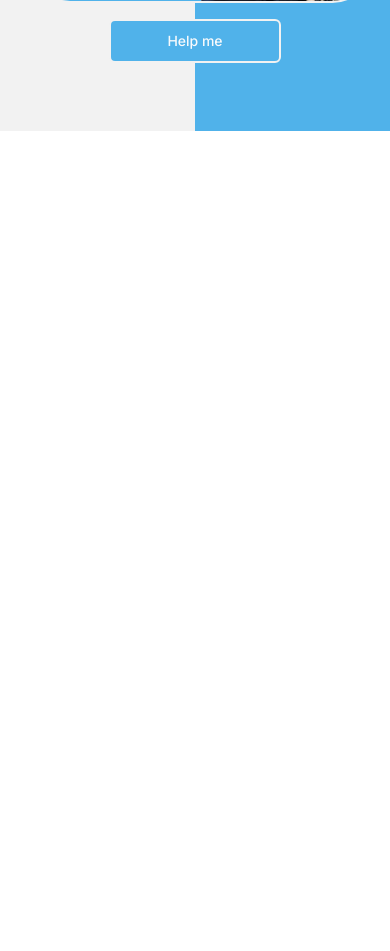
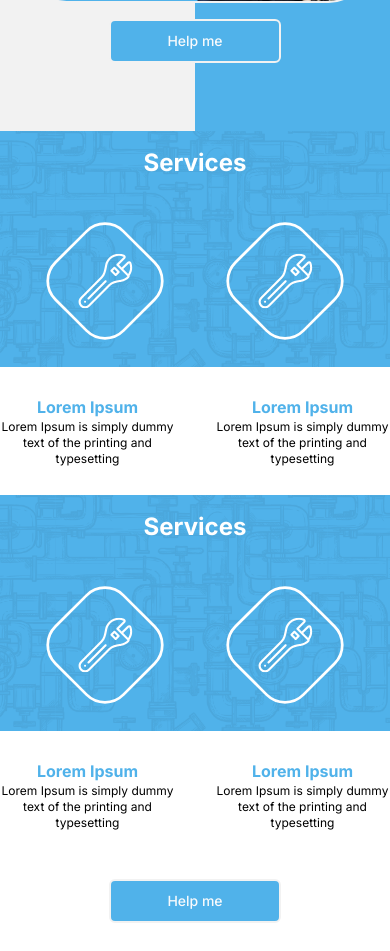
Before and after one commit to Flavio-JS/landing-pages-tailwind, a Next.js app: page /roundrock in a window 390 px wide. Shown: the part 960-1911 px from the top of the page. Before the commit the page ends 1091 px from the top, so only its background shows below. Built offline with nearby package versions, Linux system fonts and the light colour scheme.

Commit message:
second section finished

```diff
--- a/src/app/layout.tsx
+++ b/src/app/layout.tsx
@@ -1,3 +1,4 @@
+import { WindowSizeProvider } from "@/contexts/WindowSizeContext";
 import type { Metadata } from "next";
 import { Inter } from "next/font/google";
 import "./globals.css";
@@ -16,7 +17,9 @@ export default function RootLayout({
 }>) {
   return (
     <html lang="en">
-      <body className={inter.className}>{children}</body>
+      <WindowSizeProvider>
+        <body className={inter.className}>{children}</body>
+      </WindowSizeProvider>
     </html>
   );
 }
--- a/src/components/RoundRockComponents/RoundRockComponentPage/RoundRockComponentPage.tsx
+++ b/src/components/RoundRockComponents/RoundRockComponentPage/RoundRockComponentPage.tsx
@@ -1,12 +1,14 @@
 import { NextPage } from "next";
 import { Banner } from "../Banner/Banner";
 import { FirstSection } from "../FirstSection/FirstSection";
+import { SecondSection } from "../SecondSection/SecondSection";
 
 export const RoundRockComponentPage: NextPage = () => {
   return (
     <div className="flex min-h-screen flex-col items-center ">
       <Banner />
       <FirstSection />
+      <SecondSection />
     </div>
   );
 };
--- /dev/null
+++ b/src/components/RoundRockComponents/SecondSection/SecondSection.tsx
@@ -0,0 +1,125 @@
+"use client";
+
+import { Icons } from "@/components/Icons/Icons";
+import { Button } from "@/components/ui/button";
+import { useWindowSize } from "@/contexts/WindowSizeContext";
+
+export const SecondSection = () => {
+  const size = useWindowSize();
+  const iconSize = size.width && size.width > 640 ? 180 : 140;
+
+  return (
+    <>
+      <div className=" hidden h-full w-full flex-col lg:flex">
+        <div
+          className="flex h-full flex-col items-center justify-center gap-8 bg-cover p-4 "
+          style={{
+            position: "relative",
+            backgroundImage: "url('/banners/section2.png')",
+            backgroundPosition: "right center",
+          }}
+        >
+          <h2 className="text-2xl font-bold text-white">Services</h2>
+          <div className="flex gap-20">
+            {Array.from({ length: 4 }).map((_, index) => (
+              <Icons.WrenchIcon key={index} width={180} height={180} />
+            ))}
+          </div>
+        </div>
+        <div className="flex w-full flex-col items-center gap-12 py-7">
+          <div className="flex w-full justify-center gap-20 text-center">
+            {Array.from({ length: 4 }).map((_, index) => (
+              <div key={index} className="flex w-full max-w-[180px] flex-col">
+                <span className="text-lg font-bold text-[#50B2EA]">
+                  Lorem Ipsum
+                </span>
+                <span className="text-sm">
+                  Lorem Ipsum is simply dummy text of the printing and
+                  typesetting
+                </span>
+              </div>
+            ))}
+          </div>
+          <Button className="w-fit border-2 border-solid border-[#F2F2F2] bg-[#50B2EA] px-14 py-5 transition-colors hover:bg-blue-400">
+            Help me
+          </Button>
+        </div>
+      </div>
+      <div className="flex h-full w-full flex-col lg:hidden">
+        <div
+          className="flex h-full flex-col items-center justify-center gap-8 bg-cover p-4 "
+          style={{
+            position: "relative",
+            backgroundImage: "url('/banners/section2.png')",
+            backgroundPosition: "right center",
+          }}
+        >
+          <h2 className="text-2xl font-bold text-white">Services</h2>
+          <div className="flex gap-10 sm:gap-20">
+            {Array.from({ length: 2 }).map((_, index) => (
+              <Icons.WrenchIcon
+                key={index}
+                width={iconSize}
+                height={iconSize}
+              />
+            ))}
+          </div>
+        </div>
+        <div className="flex w-full flex-col items-center gap-12 py-7">
+          <div className="flex w-full justify-center gap-10 text-center sm:gap-20">
+            {Array.from({ length: 2 }).map((_, index) => (
+              <div key={index} className="flex w-full max-w-[180px] flex-col">
+                <span className="text-base font-bold text-[#50B2EA] sm:text-lg">
+                  Lorem Ipsum
+                </span>
+                <span className="text-xs sm:text-sm">
+                  Lorem Ipsum is simply dummy text of the printing and
+                  typesetting
+                </span>
+              </div>
+            ))}
+          </div>
+        </div>
+      </div>
+      <div className="flex h-full w-full flex-col lg:hidden">
+        <div
+          className="flex h-full flex-col items-center justify-center gap-8 bg-cover p-4 "
+          style={{
+            position: "relative",
+            backgroundImage: "url('/banners/section2.png')",
+            backgroundPosition: "right center",
+          }}
+        >
+          <h2 className="text-2xl font-bold text-white">Services</h2>
+          <div className="flex gap-10 sm:gap-20">
+            {Array.from({ length: 2 }).map((_, index) => (
+              <Icons.WrenchIcon
+                key={index}
+                width={iconSize}
+                height={iconSize}
+              />
+            ))}
+          </div>
+        </div>
+        <div className="flex w-full flex-col items-center gap-12 py-7">
+          <div className="flex w-full justify-center gap-10 text-center sm:gap-20">
+            {Array.from({ length: 2 }).map((_, index) => (
+              <div key={index} className="flex w-full max-w-[180px] flex-col">
+                <span className="text-base font-bold text-[#50B2EA] sm:text-lg">
+                  Lorem Ipsum
+                </span>
+                <span className="text-xs sm:text-sm">
+                  Lorem Ipsum is simply dummy text of the printing and
+                  typesetting
+                </span>
+              </div>
+            ))}
+          </div>
+          <Button className="w-fit border-2 border-solid border-[#F2F2F2] bg-[#50B2EA] px-14 py-5 transition-colors hover:bg-blue-400">
+            Help me
+          </Button>
+        </div>
+      </div>
+    </>
+  );
+};
--- /dev/null
+++ b/src/contexts/WindowSizeContext.tsx
@@ -0,0 +1,48 @@
+"use client";
+
+import React, { createContext, useContext, useState, useEffect } from "react";
+
+export type WindowSize = {
+  width: number | undefined;
+  height: number | undefined;
+};
+
+const WindowSizeContext = createContext<WindowSize | undefined>(undefined);
+
+export const WindowSizeProvider: React.FC<{ children: React.ReactNode }> = ({
+  children,
+}) => {
+  const [windowSize, setWindowSize] = useState<WindowSize>({
+    width: undefined,
+    height: undefined,
+  });
+
+  useEffect(() => {
+    function handleResize() {
+      setWindowSize({
+        width: window.innerWidth,
+        height: window.innerHeight,
+      });
+    }
+
+    window.addEventListener("resize", handleResize);
+
+    handleResize();
+
+    return () => window.removeEventListener("resize", handleResize);
+  }, []);
+
+  return (
+    <WindowSizeContext.Provider value={windowSize}>
+      {children}
+    </WindowSizeContext.Provider>
+  );
+};
+
+export const useWindowSize = () => {
+  const context = useContext(WindowSizeContext);
+  if (context === undefined) {
+    throw new Error("useWindowSize must be used within a WindowSizeProvider");
+  }
+  return context;
+};
```
Also changed, not shown: public/banners/section2.png (added).
